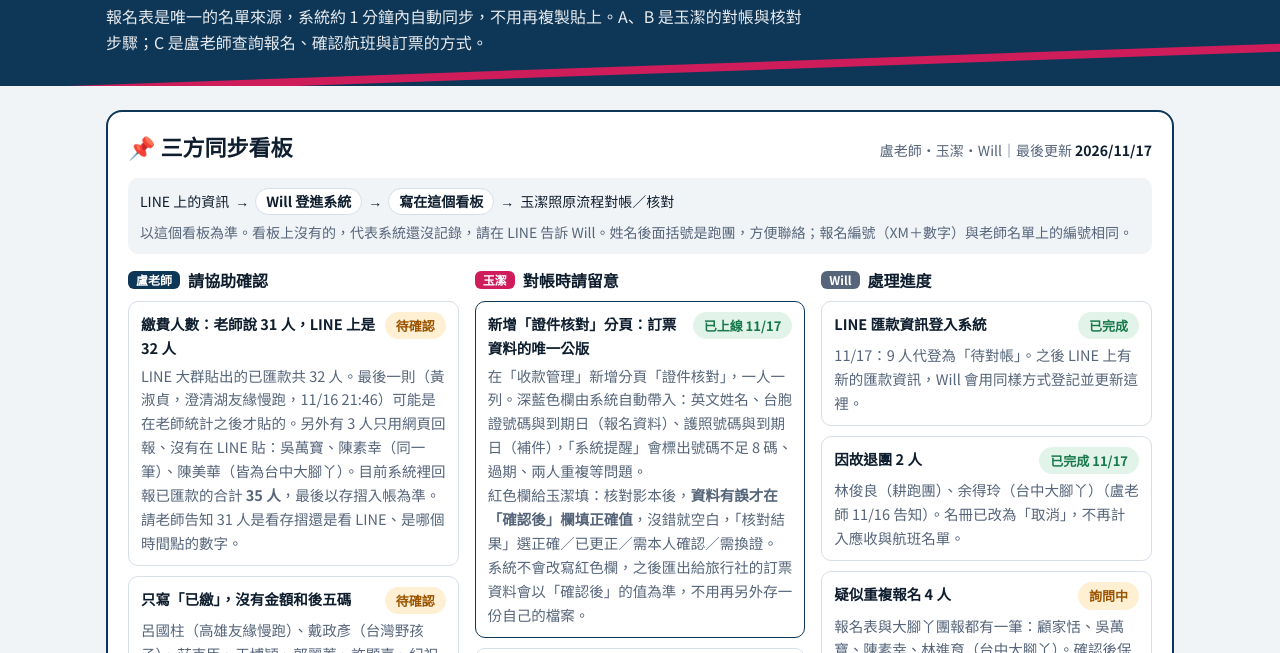
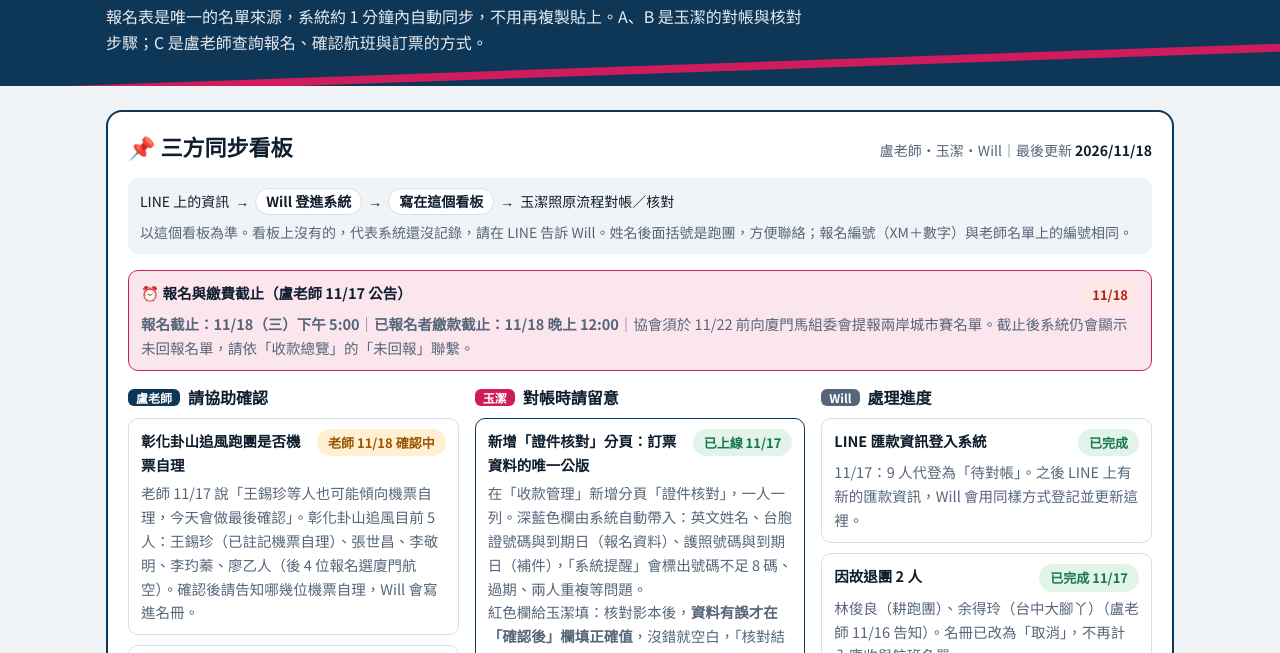
Before and after one commit to willleester/xiamen-2027, a plain HTML site: page staff.html in a window 1280 px wide. Shown: the part 112-765 px from the top of the page. Drawn offline with nearby package versions, Linux system fonts and the light colour scheme; a web font is replaced by a local one.

Commit message:
報名繳費截止提醒與彰化待確認
Co-Authored-By: Claude Opus 5.5 <noreply@anthropic.com>

```diff
--- a/staff.html
+++ b/staff.html
@@ -121,15 +121,19 @@ footer .in{padding-block:0 32px}
     <section class="board" id="board" aria-label="三方同步看板">
       <div class="board-h">
         <h2>📌 三方同步看板</h2>
-        <span class="where">盧老師・玉潔・Will｜最後更新 <b>2026/11/17</b></span>
+        <span class="where">盧老師・玉潔・Will｜最後更新 <b>2026/11/18</b></span>
       </div>
       <div class="flowline">
         <span>LINE 上的資訊</span>→<b>Will 登進系統</b>→<b>寫在這個看板</b>→<span>玉潔照原流程對帳／核對</span>
         <span style="flex-basis:100%;color:var(--muted)">以這個看板為準。看板上沒有的，代表系統還沒記錄，請在 LINE 告訴 Will。姓名後面括號是跑團，方便聯絡；報名編號（XM＋數字）與老師名單上的編號相同。</span>
       </div>
+      <div class="item" style="border-color:var(--bloom);background:var(--bloom-soft)"><div class="t">⏰ 報名與繳費截止（盧老師 11/17 公告）<span class="chip c-bad">11/18</span></div>
+        <span class="d"><b>報名截止：11/18（三）下午 5:00</b>｜<b>已報名者繳款截止：11/18 晚上 12:00</b>｜協會須於 11/22 前向廈門馬組委會提報兩岸城市賽名單。截止後系統仍會顯示未回報名單，請依「收款總覽」的「未回報」聯繫。</span></div>
       <div class="cols">
         <div class="col t">
           <h3><span class="who2">盧老師</span>請協助確認</h3>
+          <div class="item"><div class="t">彰化卦山追風跑團是否機票自理<span class="chip c-wait">老師 11/18 確認中</span></div>
+            <span class="d">老師 11/17 說「王錫珍等人也可能傾向機票自理，今天會做最後確認」。彰化卦山追風目前 5 人：王錫珍（已註記機票自理）、張世昌、李敬明、李玓蓁、廖乙人（後 4 位報名選廈門航空）。確認後請告知哪幾位機票自理，Will 會寫進名冊。</span></div>
           <div class="item"><div class="t">繳費人數：老師說 31 人，LINE 上是 32 人<span class="chip c-wait">待確認</span></div>
             <span class="d">LINE 大群貼出的已匯款共 32 人。最後一則（黃淑貞，澄清湖友緣慢跑，11/16 21:46）可能是在老師統計之後才貼的。另外有 3 人只用網頁回報、沒有在 LINE 貼：吳萬寶、陳素幸（同一筆）、陳美華（皆為台中大腳丫）。目前系統裡回報已匯款的合計 <b>35 人</b>，最後以存摺入帳為準。請老師告知 31 人是看存摺還是看 LINE、是哪個時間點的數字。</span></div>
           <div class="item"><div class="t">只寫「已繳」，沒有金額和後五碼<span class="chip c-wait">待確認</span></div>
```
Also changed, not shown: index.html (+2 -0 lines).
